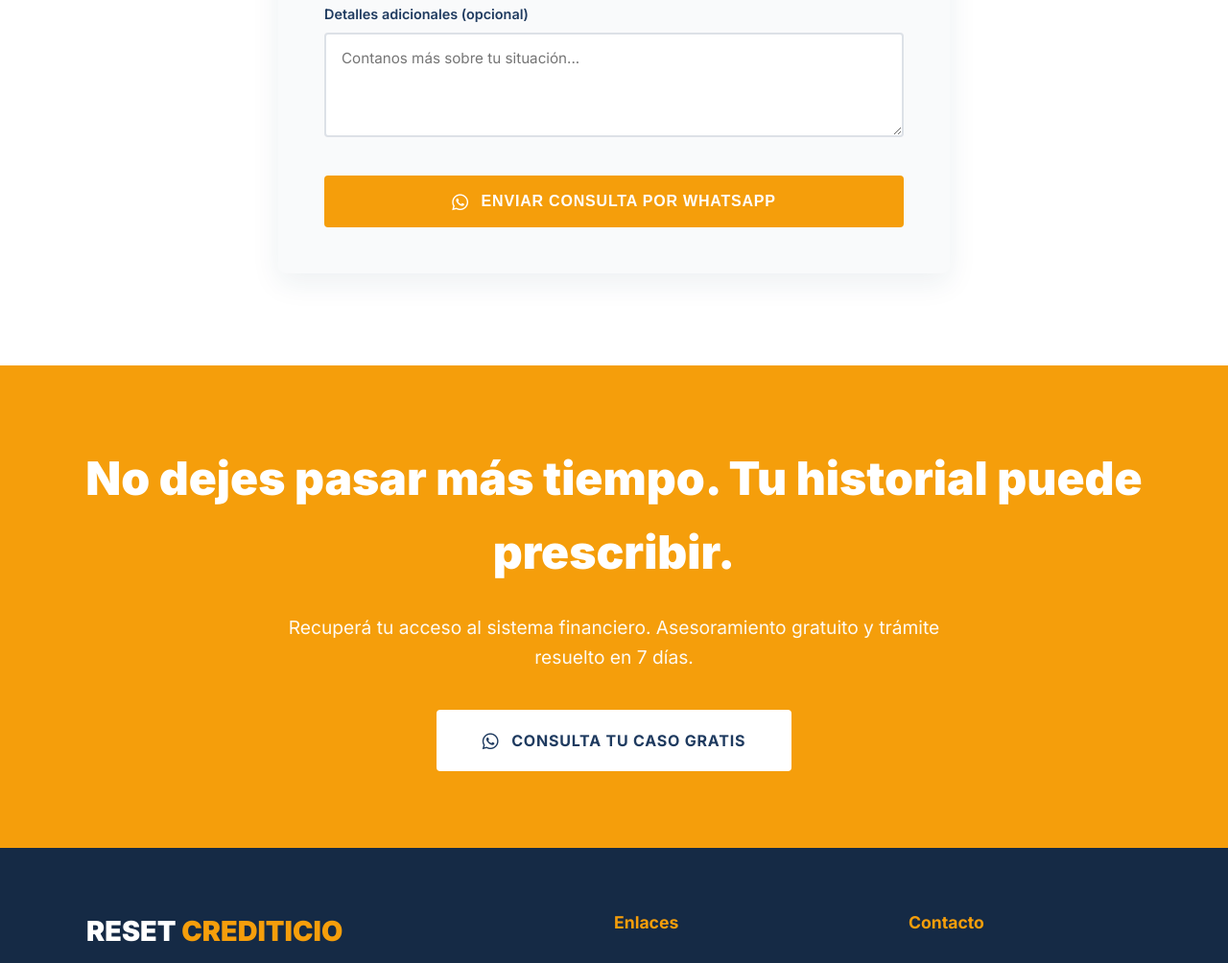
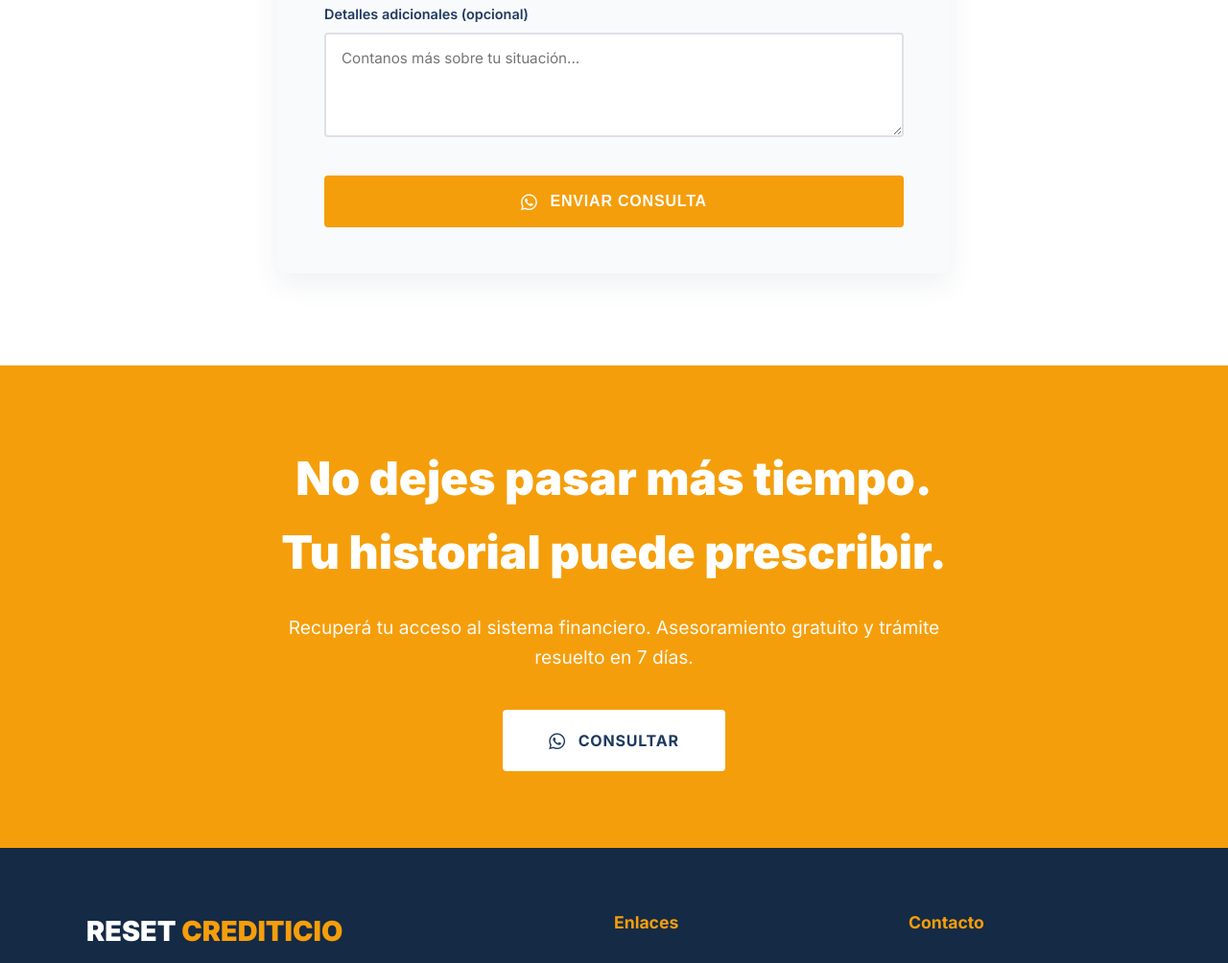
Before and after one commit to sageDev7/resetcrediticio, a plain HTML site: page index.html in a window 1280 px wide. Shown: the part 4721-5725 px from the top of the page at 96% size. Drawn offline with Linux system fonts and the light colour scheme.

Commit message:
cambios 2

```diff
--- a/index.html
+++ b/index.html
@@ -423,7 +423,7 @@ body{font-family:'Inter',sans-serif;background:var(--white);color:var(--black);o
       </div>
       <button type="submit" class="form-submit">
         <i class="fab fa-whatsapp"></i>
-        Enviar consulta por WhatsApp
+        Enviar consulta
       </button>
     </form>
   </div>
@@ -431,11 +431,11 @@ body{font-family:'Inter',sans-serif;background:var(--white);color:var(--black);o
 
 <!-- CTA SECTION -->
 <section class="cta-section" id="contacto">
-  <h2>No dejes pasar más tiempo. Tu historial puede prescribir.</h2>
+  <h2>No dejes pasar más tiempo. <br>Tu historial puede prescribir.</h2>
   <p>Recuperá tu acceso al sistema financiero. Asesoramiento gratuito y trámite resuelto en 7 días.</p>
   <a href="#formulario" class="cta-btn">
     <i class="fab fa-whatsapp"></i>
-    Consulta tu caso gratis
+    Consultar
   </a>
 </section>
 
```
